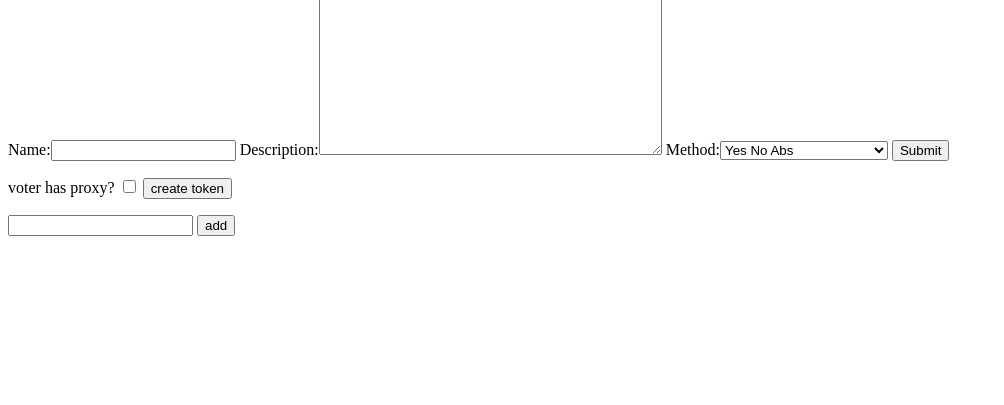
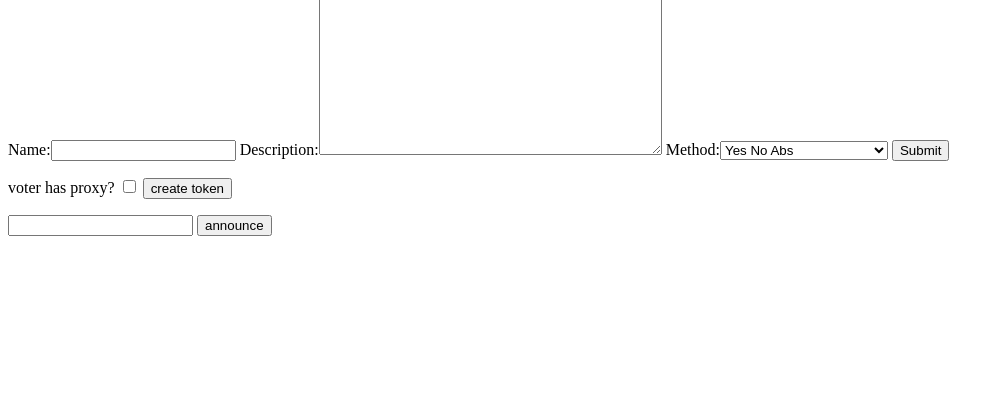
Before and after one commit to EdinburghUniversityTheatreCompany/DemocrApp-API, a Django app: template Meeting/templates/meeting/meeting.html in a window 1280 px wide. Shown: the part 33-438 px from the top of the page, without its empty margins (0-1004 px from the left). Run offline with Django 3.2, Linux system fonts and the light colour scheme; the template is opened without the code that fills it: values that come from a table or form of the project are taken from there, others are empty; parts of the project's set-up code (start-up, migrations or seed data) failed here and were passed over; some libraries are stand-ins or nearby versions.

Commit message:
changed announcement button to say announce not add

```diff
--- a/Meeting/templates/meeting/meeting.html
+++ b/Meeting/templates/meeting/meeting.html
@@ -37,7 +37,7 @@
     <input type="submit" value="create token" />
 </form>
 <input type="text" id="message_textbox">
-<button type="button" id="announcement_submit" onclick="send_announcement()">add</button>
+<button type="button" id="announcement_submit" onclick="send_announcement()">announce</button>
 <script>
     var csrftoken = jQuery("[name=csrfmiddlewaretoken]").val();
     function csrfSafeMethod(method) {
```
